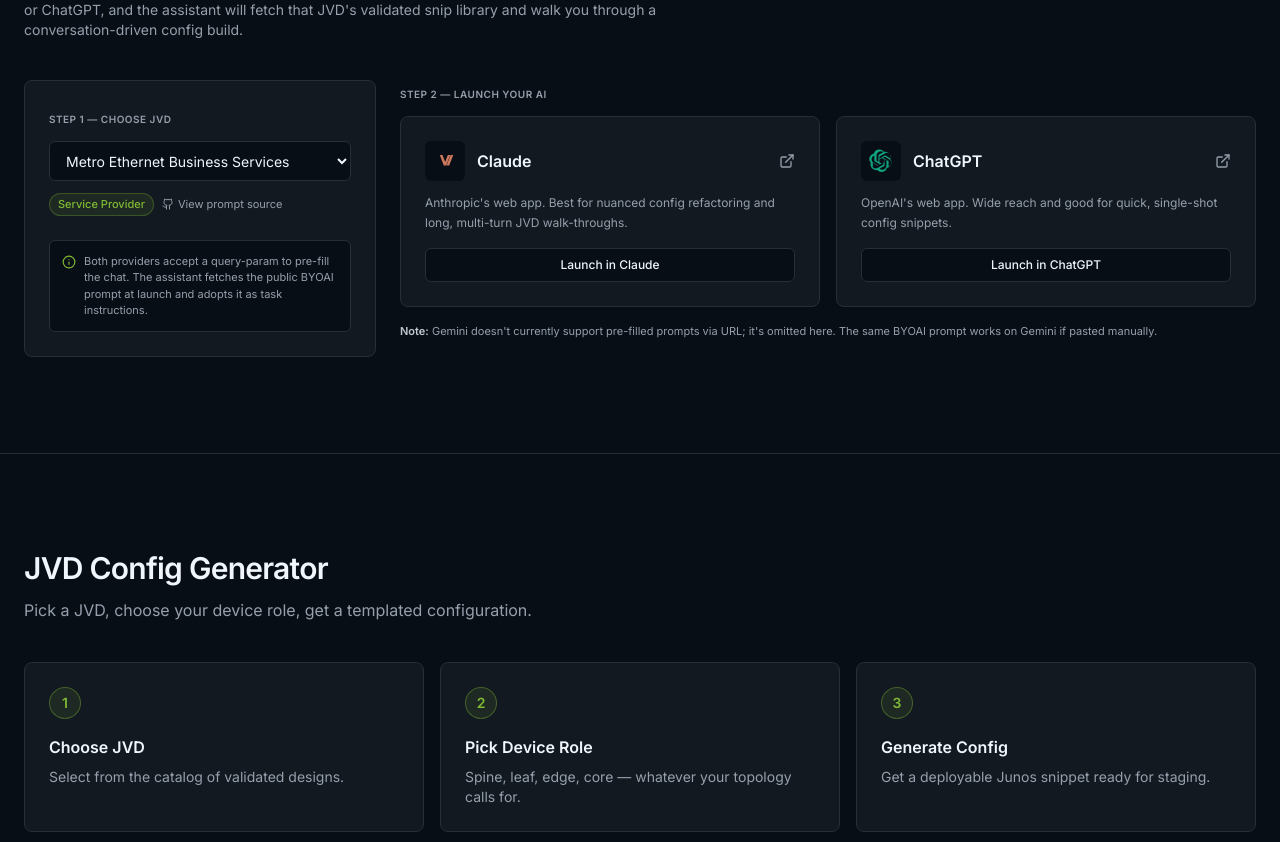
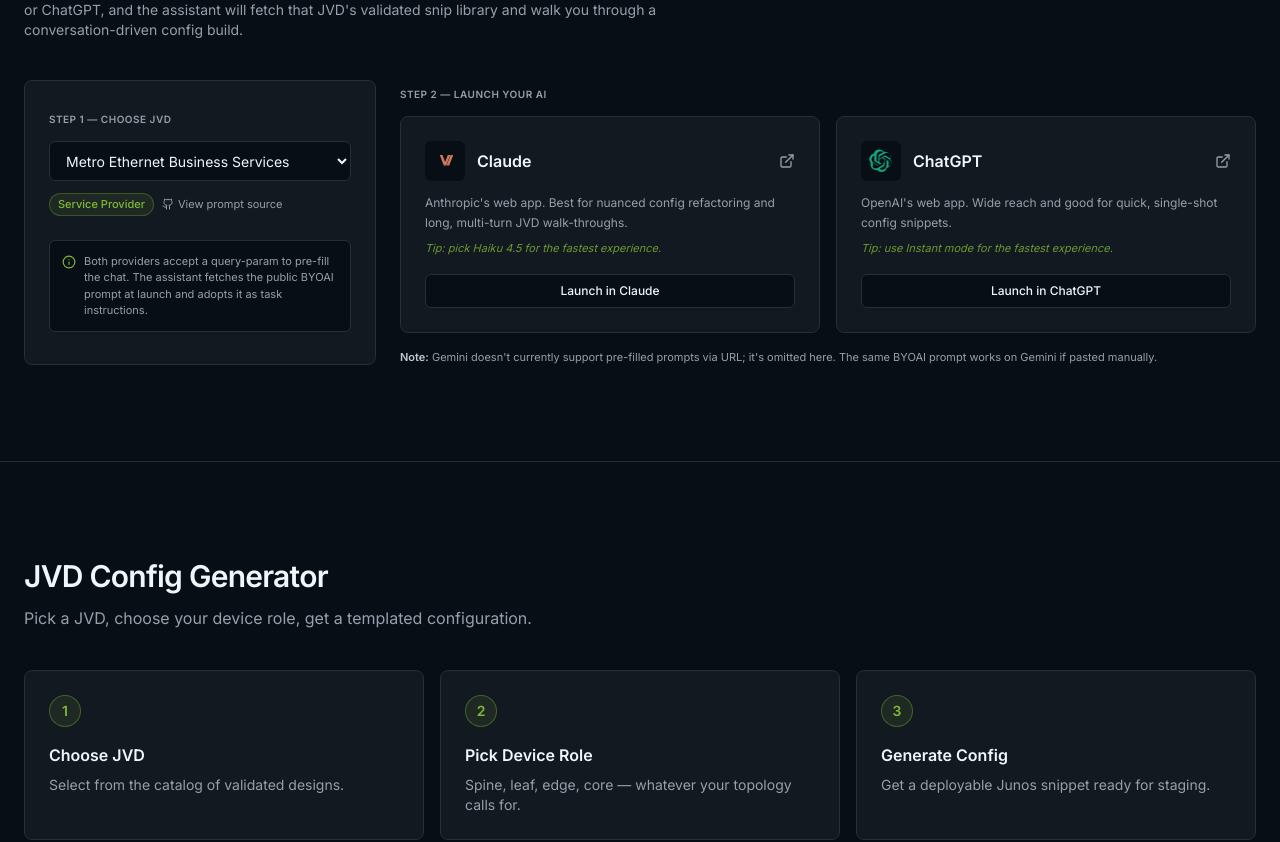
Before and after one commit to Juniper/jvd, a React (Vite) app in the folder portal/: page / in a window 1280 px wide. Shown: the part 4504-5346 px from the top of the page. Built offline with nearby package versions, Linux system fonts and the light colour scheme.

Commit message:
feat(portal): add BYOAI model tips per launch tile (#87)

```diff
--- a/portal/src/components/ByoaiSection.tsx
+++ b/portal/src/components/ByoaiSection.tsx
@@ -155,6 +155,7 @@
               <AiTile
                 name="Claude"
                 description="Anthropic's web app. Best for nuanced config refactoring and long, multi-turn JVD walk-throughs."
+                tip="Tip: pick Haiku 4.5 for the fastest experience."
                 href={claudeUrl}
                 disabled={!selected}
                 logo={<ClaudeLogo />}
@@ -163,6 +164,7 @@
               <AiTile
                 name="ChatGPT"
                 description="OpenAI's web app. Wide reach and good for quick, single-shot config snippets."
+                tip="Tip: use Instant mode for the fastest experience."
                 href={chatGptUrl}
                 disabled={!selected}
                 logo={<ChatGptLogo />}
@@ -185,6 +187,7 @@
 function AiTile({
   name,
   description,
+  tip,
   href,
   disabled,
   logo,
@@ -192,6 +195,7 @@
 }: {
   name: string;
   description: string;
+  tip?: string;
   href: string;
   disabled: boolean;
   logo: React.ReactNode;
@@ -214,6 +218,9 @@
         </div>
       </div>
       <p className="mt-3 text-xs leading-relaxed text-muted-foreground">{description}</p>
+      {tip && (
+        <p className="mt-2 text-[11px] italic leading-relaxed text-primary/80">{tip}</p>
+      )}
       <div className="mt-4 flex-1" />
       <div
         className={
```
